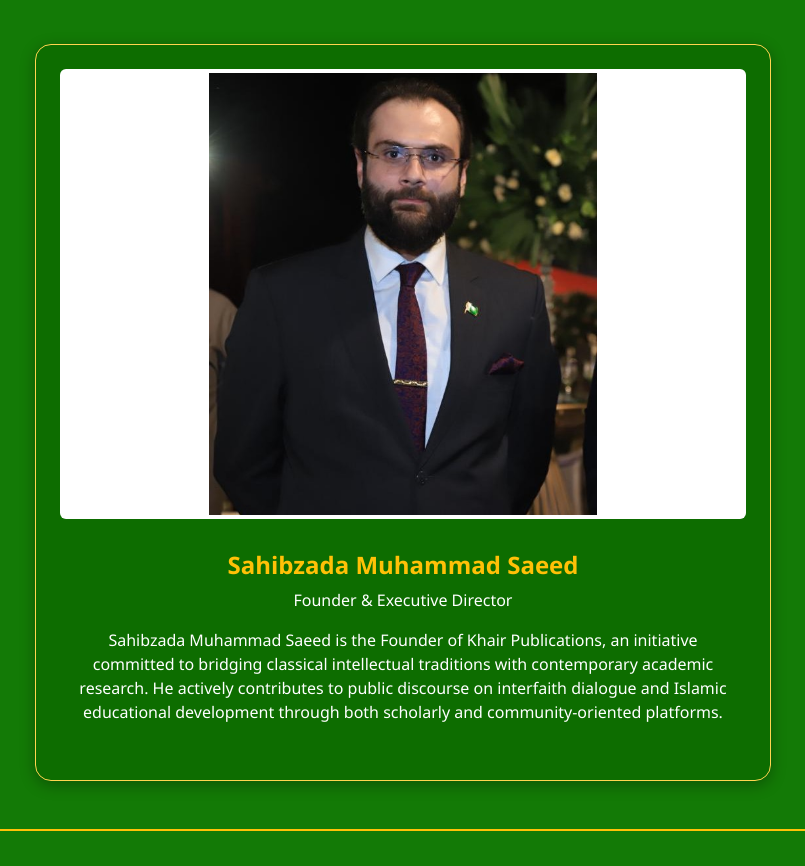
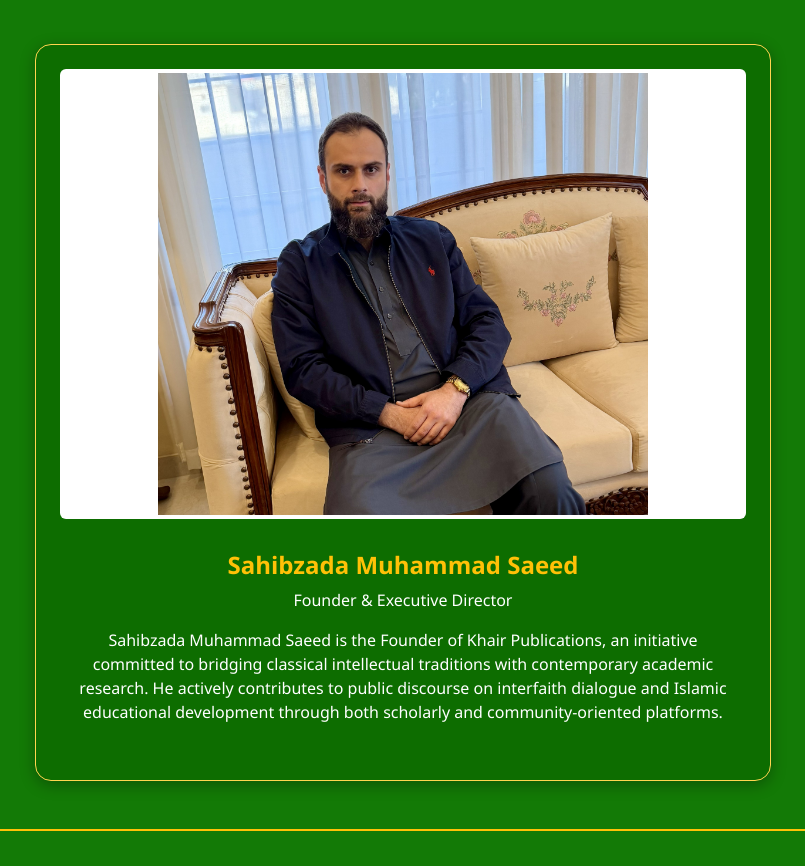
Before and after one commit to KhairPublications/website, a plain HTML site: page our-team.html in a window 1280 px wide. Shown: the part 1234-2100 px from the top of the page, without its empty margins (237-1042 px from the left). Drawn offline with nearby package versions, Linux system fonts and the light colour scheme.

Commit message:
Update our-team.html

```diff
--- a/our-team.html
+++ b/our-team.html
@@ -145,7 +145,7 @@ Pir Mufti Khair Muhammad Bhorvi is the Patron-in-Chief of Darbar-e-Aalia Naqshba
   <div class="row justify-content-center mb-5">
     <div class="col-md-8" data-aos="zoom-in">
       <div class="card card-custom text-center p-4">
-        <img src="images/saeedsb1.jpeg"
+        <img src="images/saeedsb.jpg"
              class="card-img-top rounded bg-white p-1 mb-3"
              alt="Sahibzada Muhammad Saeed"
              style="object-fit: contain; width: 100%; height: auto; max-height: 450px;" />
```
